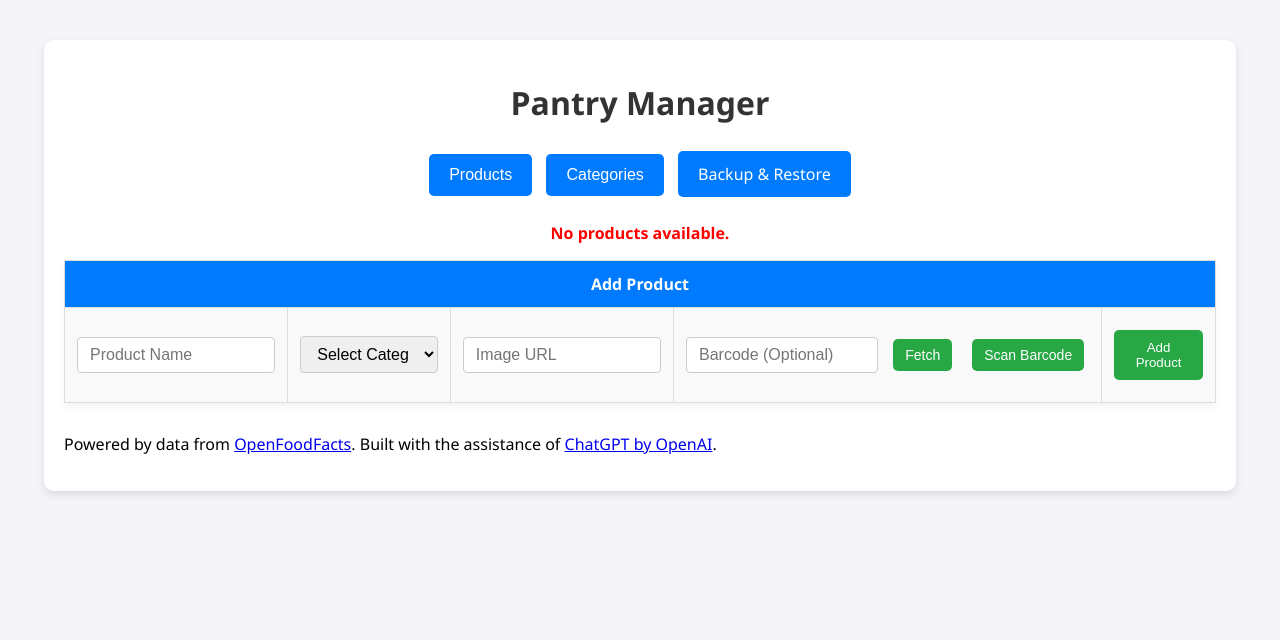
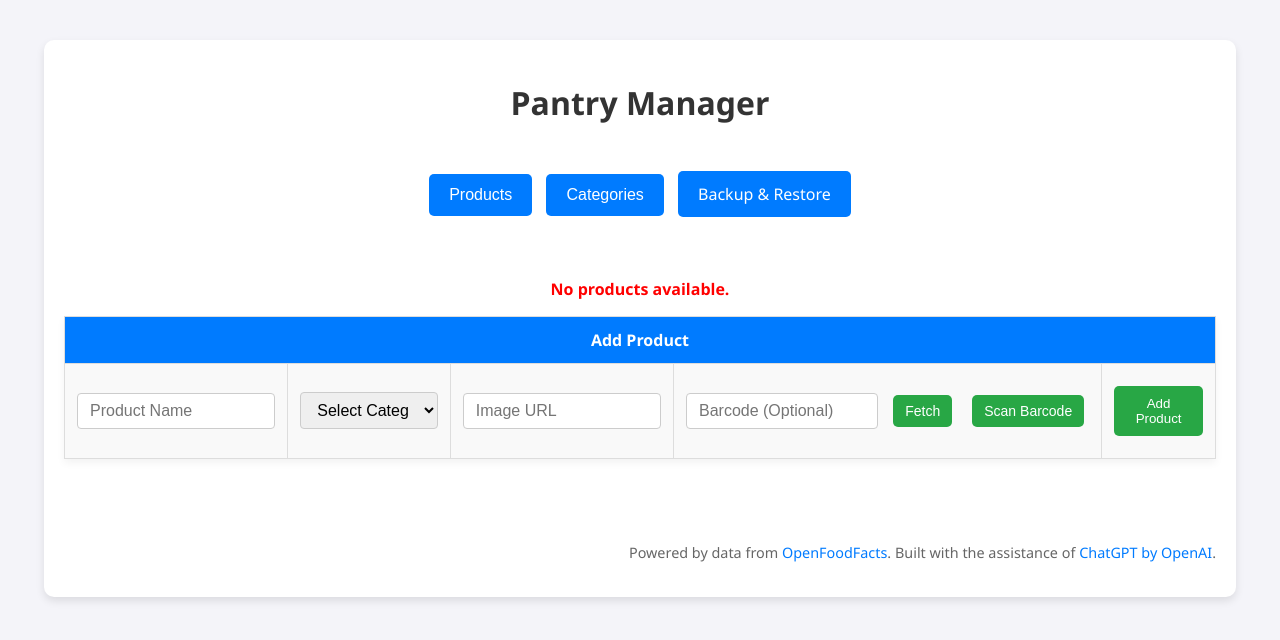
Before and after one commit to mintcreg/pantry_tracker, a Flask app: page / in a window 1280 px wide. Shown: the top 640 px of the page. Run offline with Flask 2, Linux system fonts and the light colour scheme; data that the repository does not hold is empty; parts of the project's set-up code (start-up, migrations or seed data) failed here and were passed over.

Commit message:
Attribution styling

```diff
--- a/webapp/static/style.css
+++ b/webapp/static/style.css
@@ -13,7 +13,27 @@ body {
     padding: 20px;
     border-radius: 10px;
     box-shadow: 0 4px 8px rgba(0, 0, 0, 0.1);
+    display: flex;
+    flex-direction: column;
+    gap: 20px; /* Adds space between sections */
 }
+
+.attribution {
+    text-align: right; /* Align text to the right */
+    font-size: 0.9rem;
+    color: #666;
+    margin-top: 20px; /* Adds spacing above the attribution */
+}
+
+.attribution a {
+    color: #007BFF;
+    text-decoration: none;
+}
+
+.attribution a:hover {
+    text-decoration: underline;
+}
+
 h1 {
     text-align: center;
     color: #333;
```
